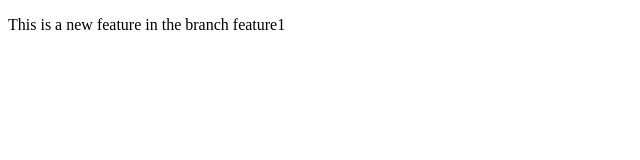
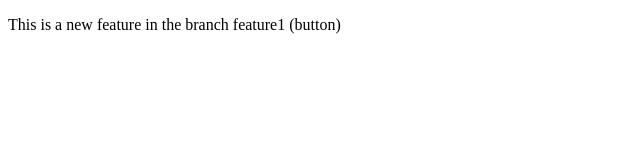
Before and after one commit to ShaktiStark/localrepo, a plain HTML site: page index.html in a window 1280 px wide. Shown: the full height of the page, 0-640 px from the left. Drawn offline with Linux system fonts and the light colour scheme.

```diff
--- a/index.html
+++ b/index.html
@@ -6,7 +6,7 @@
     <title>hello shakti</title>
 </head>
 <body>
-    <p>This is a new feature in the branch feature1</p>
+    <p>This is a new feature in the branch feature1 (button)</p>
 
 </body>
 </html>
```
